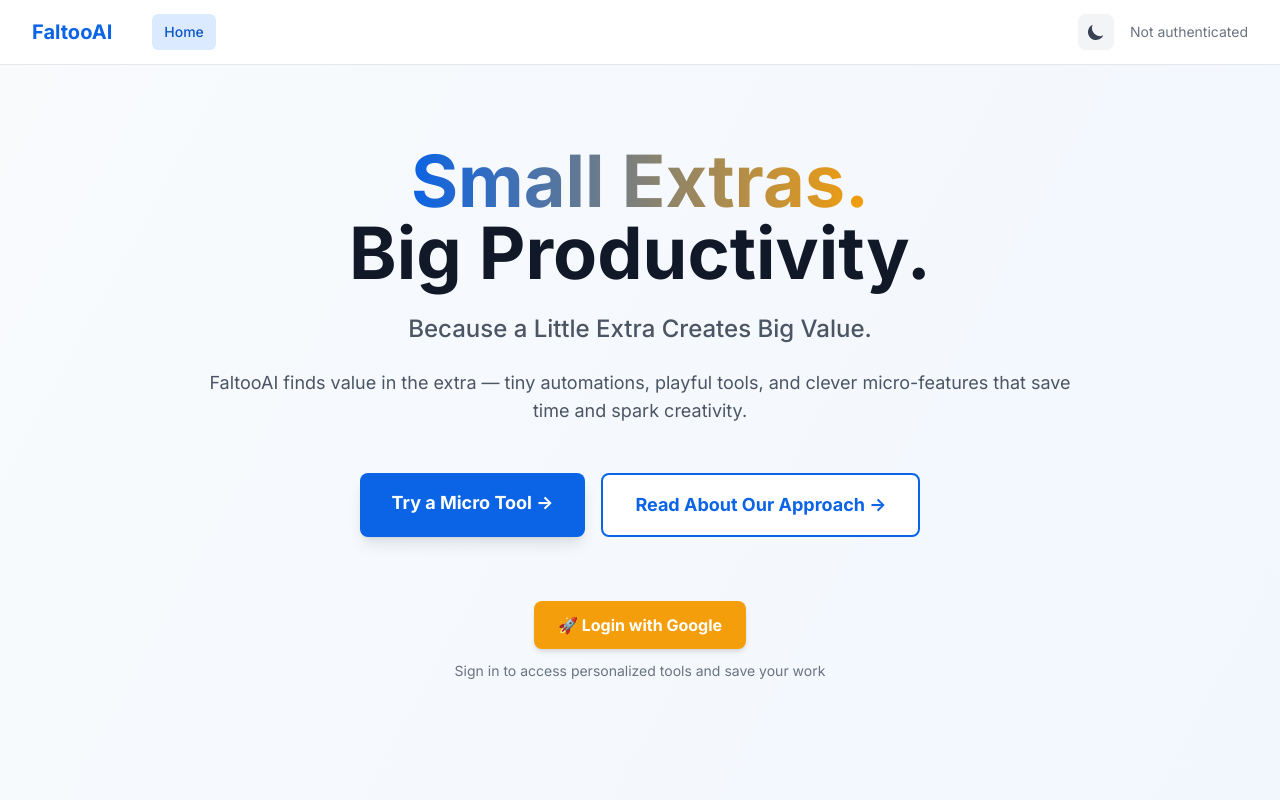
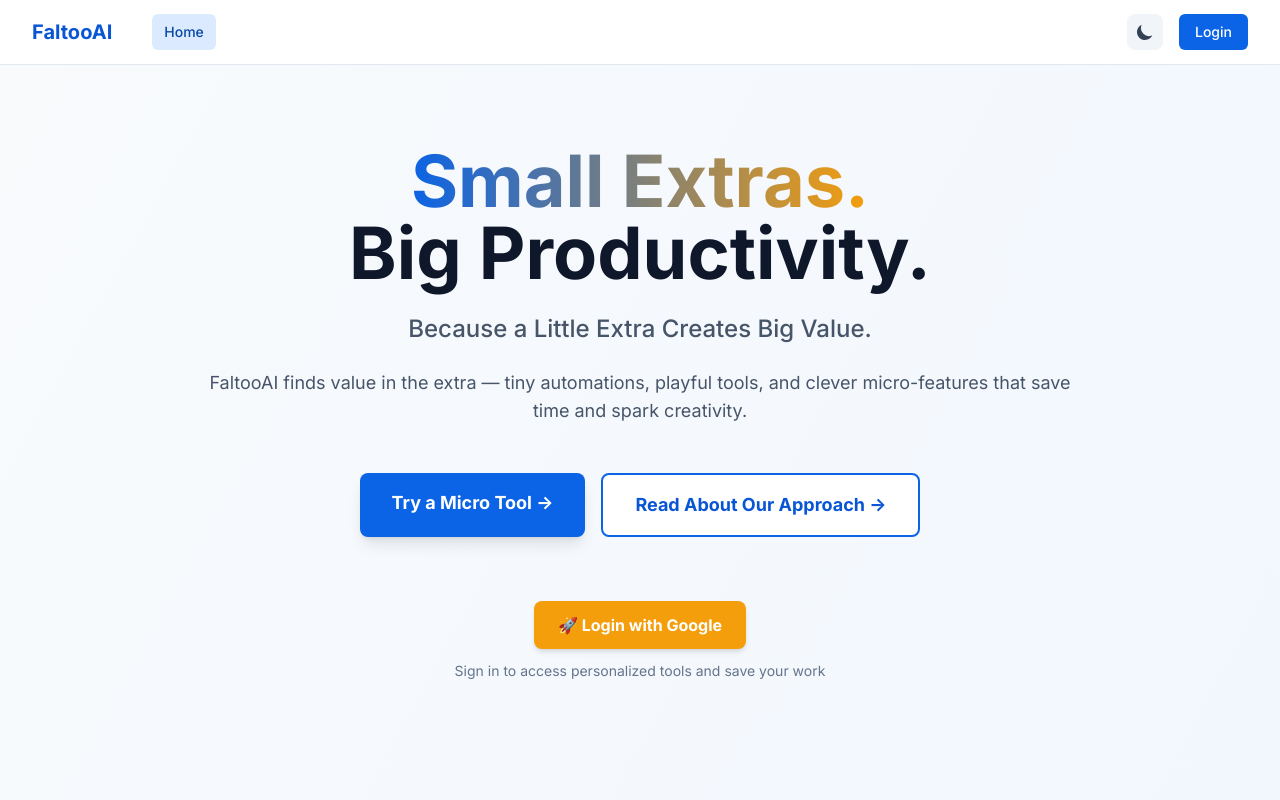
Before and after one commit to TechSckoolByVijay/faltuai.fun-frontend, a React (Vite) app: page /#/ in a window 1280 px wide. Shown: the top 800 px of the page. Built offline with nearby package versions, Linux system fonts and the light colour scheme.

Commit message:
ui: improve navbar UX and fix dark theme colors - remove 'not authenticated' text, add login button, enhance dark mode palette

```diff
--- a/src/components/Navbar.jsx
+++ b/src/components/Navbar.jsx
@@ -8,7 +8,7 @@ import ThemeToggle from './ThemeToggle.jsx';
  * Navigation component with authentication support
  */
 const Navbar = () => {
-  const { isAuthenticated, user, logout } = useAuth();
+  const { isAuthenticated, user, logout, login } = useAuth();
   const location = useLocation();
 
   const isActive = (path) => location.pathname === path;
@@ -94,9 +94,12 @@ const Navbar = () => {
                 </button>
               </div>
             ) : (
-              <div className="text-gray-500 dark:text-gray-400 text-sm">
-                Not authenticated
-              </div>
+              <button
+                onClick={login}
+                className="bg-primary-500 hover:bg-primary-600 text-white px-4 py-2 rounded-md text-sm font-medium transition duration-200"
+              >
+                Login
+              </button>
             )}
           </div>
         </div>
--- a/src/index.css
+++ b/src/index.css
@@ -9,7 +9,7 @@ body {
     sans-serif;
   -webkit-font-smoothing: antialiased;
   -moz-osx-font-smoothing: grayscale;
-  @apply bg-neutral-light dark:bg-neutral-dark text-gray-900 dark:text-gray-100;
+  @apply bg-gray-50 dark:bg-gray-900 text-gray-900 dark:text-gray-100;
   transition: background-color 0.3s ease, color 0.3s ease;
 }
 
@@ -24,7 +24,7 @@ code {
 }
 
 .faltoo-card {
-  @apply bg-white dark:bg-gray-800 border border-gray-200 dark:border-gray-700 rounded-lg shadow-sm hover:shadow-md transition-all duration-200;
+  @apply bg-white dark:bg-gray-800 border border-gray-200 dark:border-gray-600 rounded-lg shadow-sm hover:shadow-lg dark:hover:shadow-xl transition-all duration-200;
 }
 
 /* Smooth transitions for better UX */
--- a/src/pages/LandingPage.jsx
+++ b/src/pages/LandingPage.jsx
@@ -10,7 +10,7 @@ const LandingPage = () => {
   const { isAuthenticated, login, user } = useAuth();
 
   return (
-    <div className="min-h-screen bg-gradient-to-br from-neutral-light to-blue-50 dark:from-neutral-dark dark:to-gray-800">
+    <div className="min-h-screen bg-gradient-to-br from-gray-50 to-blue-50 dark:from-gray-900 dark:to-gray-800">
       {/* Hero Section */}
       <header className="max-w-7xl mx-auto px-4 sm:px-6 lg:px-8 pt-20 pb-16">
         <div className="text-center">
--- a/tailwind.config.js
+++ b/tailwind.config.js
@@ -16,10 +16,10 @@ export default {
           300: '#93c5fd',
           400: '#60a5fa',
           500: '#0B63E5', // Main FaltooAI Blue
-          600: '#0B63E5',
-          700: '#0a56c7',
-          800: '#0947a3',
-          900: '#083a85',
+          600: '#0956d4', // Darker blue for hover states
+          700: '#0747a6',
+          800: '#053a8a',
+          900: '#042e69',
         },
         accent: {
           50: '#fffbeb',
@@ -33,9 +33,20 @@ export default {
           800: '#92400e',
           900: '#78350f',
         },
-        neutral: {
-          light: '#F8FAFC',
-          dark: '#0F172A',
+        // Enhanced dark mode colors
+        gray: {
+          50: '#f8fafc',
+          100: '#f1f5f9',
+          200: '#e2e8f0',
+          300: '#cbd5e1',
+          400: '#94a3b8',
+          500: '#64748b',
+          600: '#475569',
+          700: '#334155',
+          800: '#1e293b',
+          850: '#0f172a', // FaltooAI dark
+          900: '#0f172a',
+          950: '#020617',
         }
       },
       fontFamily: {
```
